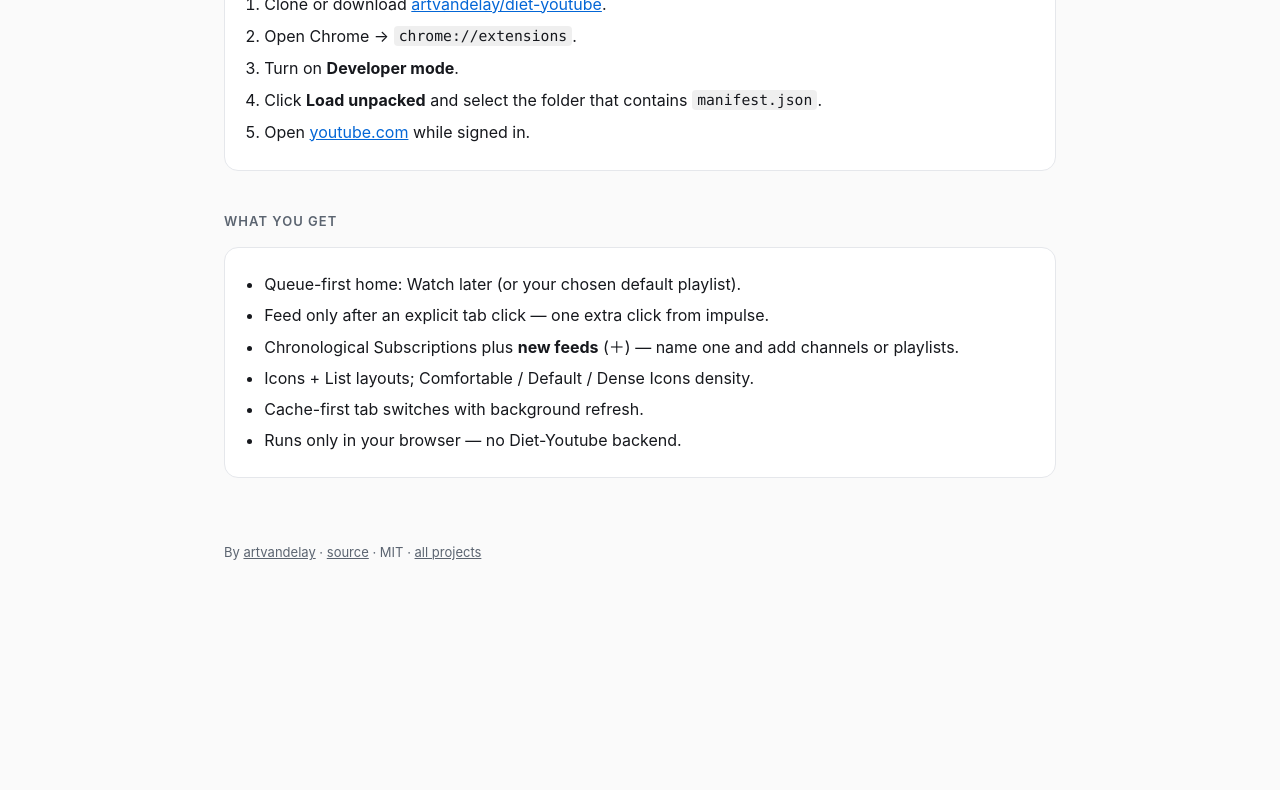
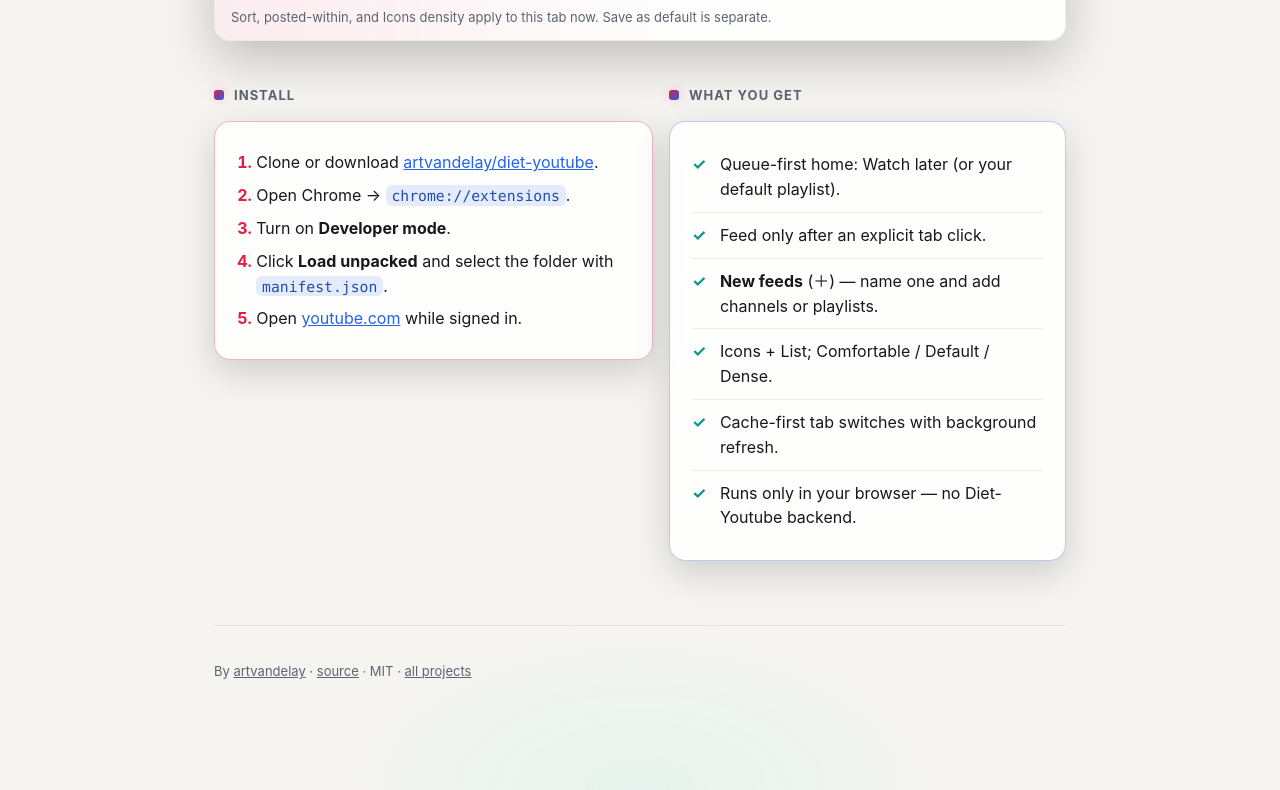
Before and after one commit to artvandelay/diet-youtube, a browser extension: page docs/index.html in a window 1280 px wide. Shown: the part 1897-2687 px from the top of the page. Before the commit the page ends 2568 px from the top, so only its background shows below. Drawn offline with Linux system fonts and the light colour scheme.

Commit message:
Polish Pages landing with color and layout
Soft gradient backdrop, accent chips, warmer cards, and a two-column
install/features section.

```diff
--- a/docs/index.html
+++ b/docs/index.html
@@ -12,19 +12,31 @@
 <link rel="canonical" href="https://artvandelay.github.io/diet-youtube/">
 <style>
   :root {
-    --bg: #0b0d10;
-    --fg: #e6e6e6;
-    --muted: #8a8f98;
-    --accent: #7cc4ff;
-    --card: #14171c;
-    --border: #232830;
-    --btn: #f2f2f2;
-    --btn-fg: #111;
+    --bg: #0a0b0f;
+    --fg: #f2f3f5;
+    --muted: #9aa3b2;
+    --accent: #ff4d6d;
+    --accent-2: #7c9cff;
+    --accent-3: #5eead4;
+    --card: rgba(22, 26, 34, 0.78);
+    --border: rgba(255,255,255,0.08);
+    --btn: linear-gradient(135deg, #ff4d6d, #ff7a59);
+    --btn-fg: #fff;
+    --glow: rgba(255, 77, 109, 0.28);
   }
   @media (prefers-color-scheme: light) {
     :root {
-      --bg: #fafafa; --fg: #16181d; --muted: #5b6470; --accent: #0366d6;
-      --card: #fff; --border: #e5e7eb; --btn: #16181d; --btn-fg: #fff;
+      --bg: #f6f4f1;
+      --fg: #16181d;
+      --muted: #5b6470;
+      --accent: #e11d48;
+      --accent-2: #2563eb;
+      --accent-3: #0d9488;
+      --card: rgba(255,255,255,0.86);
+      --border: rgba(22,24,29,0.08);
+      --btn: linear-gradient(135deg, #e11d48, #f97316);
+      --btn-fg: #fff;
+      --glow: rgba(225, 29, 72, 0.18);
     }
   }
   * { box-sizing: border-box; }
@@ -32,65 +44,145 @@
     margin: 0; padding: 0;
     background: var(--bg); color: var(--fg);
     font: 16px/1.55 -apple-system, BlinkMacSystemFont, "Segoe UI", system-ui, sans-serif;
+    min-height: 100%;
   }
-  main { max-width: 880px; margin: 0 auto; padding: 56px 24px 96px; }
+  body {
+    background:
+      radial-gradient(900px 480px at 12% -10%, rgba(255,77,109,0.22), transparent 55%),
+      radial-gradient(800px 420px at 95% 8%, rgba(124,156,255,0.18), transparent 50%),
+      radial-gradient(700px 380px at 50% 100%, rgba(94,234,212,0.10), transparent 45%),
+      var(--bg);
+  }
+  main { max-width: 900px; margin: 0 auto; padding: 56px 24px 96px; position: relative; }
+  .eyebrow {
+    display: inline-flex; align-items: center; gap: 8px;
+    font-size: 12px; font-weight: 650; letter-spacing: 0.08em; text-transform: uppercase;
+    color: var(--accent);
+    background: color-mix(in srgb, var(--accent) 12%, transparent);
+    border: 1px solid color-mix(in srgb, var(--accent) 28%, transparent);
+    padding: 6px 12px; border-radius: 999px; margin-bottom: 18px;
+  }
+  .eyebrow .dot {
+    width: 7px; height: 7px; border-radius: 50%;
+    background: var(--accent); box-shadow: 0 0 0 4px color-mix(in srgb, var(--accent) 22%, transparent);
+  }
   header h1 {
-    font-size: 34px; margin: 0 0 10px; font-weight: 650;
-    letter-spacing: -0.02em;
+    font-size: clamp(34px, 5vw, 46px); margin: 0 0 12px; font-weight: 750;
+    letter-spacing: -0.03em; line-height: 1.1;
+    background: linear-gradient(120deg, var(--fg) 20%, var(--accent-2) 55%, var(--accent) 95%);
+    -webkit-background-clip: text; background-clip: text; color: transparent;
   }
-  .tagline { color: var(--muted); font-size: 18px; margin: 0 0 28px; max-width: 40rem; }
-  .actions { display: flex; flex-wrap: wrap; gap: 12px; margin-bottom: 48px; }
+  .tagline { color: var(--muted); font-size: 18px; margin: 0 0 22px; max-width: 38rem; }
+  .chips { display: flex; flex-wrap: wrap; gap: 8px; margin: 0 0 28px; }
+  .chip {
+    font-size: 12px; font-weight: 600; color: var(--fg);
+    padding: 6px 11px; border-radius: 999px;
+    border: 1px solid var(--border);
+    background: color-mix(in srgb, var(--card) 80%, transparent);
+  }
+  .chip.r { border-color: color-mix(in srgb, var(--accent) 40%, var(--border)); color: color-mix(in srgb, var(--accent) 80%, var(--fg)); }
+  .chip.b { border-color: color-mix(in srgb, var(--accent-2) 40%, var(--border)); color: color-mix(in srgb, var(--accent-2) 85%, var(--fg)); }
+  .chip.g { border-color: color-mix(in srgb, var(--accent-3) 40%, var(--border)); color: color-mix(in srgb, var(--accent-3) 70%, var(--fg)); }
+  .actions { display: flex; flex-wrap: wrap; gap: 12px; margin-bottom: 52px; }
   .btn {
     display: inline-flex; align-items: center; gap: 8px;
     background: var(--btn); color: var(--btn-fg);
-    text-decoration: none; font-weight: 600; font-size: 14px;
-    padding: 10px 16px; border-radius: 999px;
+    text-decoration: none; font-weight: 650; font-size: 14px;
+    padding: 11px 18px; border-radius: 999px;
+    box-shadow: 0 10px 28px var(--glow);
+    transition: transform .15s ease, box-shadow .15s ease;
   }
+  .btn:hover { transform: translateY(-1px); box-shadow: 0 14px 34px var(--glow); }
   .btn.secondary {
     background: transparent; color: var(--fg);
     border: 1px solid var(--border);
+    box-shadow: none;
   }
-  .btn:hover { opacity: 0.92; }
+  .btn.secondary:hover { border-color: color-mix(in srgb, var(--accent-2) 45%, var(--border)); }
   h2 {
     font-size: 13px; text-transform: uppercase; letter-spacing: 0.08em;
-    color: var(--muted); font-weight: 600; margin: 40px 0 16px;
+    color: var(--muted); font-weight: 650; margin: 44px 0 16px;
+    display: flex; align-items: center; gap: 10px;
   }
-  .shots { display: grid; gap: 20px; }
+  h2::before {
+    content: ""; width: 10px; height: 10px; border-radius: 3px;
+    background: linear-gradient(135deg, var(--accent), var(--accent-2));
+    box-shadow: 0 0 12px var(--glow);
+  }
+  .shots { display: grid; gap: 22px; }
   figure {
     margin: 0; background: var(--card); border: 1px solid var(--border);
-    border-radius: 14px; overflow: hidden;
+    border-radius: 16px; overflow: hidden;
+    backdrop-filter: blur(10px);
+    box-shadow: 0 18px 50px rgba(0,0,0,0.22);
+    transition: border-color .18s ease, transform .18s ease;
+  }
+  figure:hover {
+    border-color: color-mix(in srgb, var(--accent-2) 35%, var(--border));
+    transform: translateY(-2px);
   }
   figure img { display: block; width: 100%; height: auto; }
   figcaption {
-    padding: 12px 16px; color: var(--muted); font-size: 13px;
+    padding: 13px 16px; color: var(--muted); font-size: 13px;
     border-top: 1px solid var(--border);
+    background: linear-gradient(90deg, color-mix(in srgb, var(--accent) 8%, transparent), transparent 55%);
+  }
+  .grid-2 { display: grid; gap: 16px; }
+  @media (min-width: 720px) {
+    .grid-2 { grid-template-columns: 1.05fr 0.95fr; }
   }
   .card {
     background: var(--card); border: 1px solid var(--border);
-    border-radius: 14px; padding: 18px 20px;
+    border-radius: 16px; padding: 20px 22px;
+    backdrop-filter: blur(10px);
+    box-shadow: 0 12px 36px rgba(0,0,0,0.16);
   }
+  .card.install { border-color: color-mix(in srgb, var(--accent) 25%, var(--border)); }
+  .card.features { border-color: color-mix(in srgb, var(--accent-2) 25%, var(--border)); }
   ol.install { margin: 0; padding-left: 1.2rem; }
-  ol.install li { margin: 0.45rem 0; }
+  ol.install li { margin: 0.5rem 0; }
+  ol.install li::marker { color: var(--accent); font-weight: 700; }
   code {
     font-family: ui-monospace, SFMono-Regular, Menlo, Consolas, monospace;
-    font-size: 0.92em; background: rgba(127,127,127,0.12);
-    padding: 0.1em 0.35em; border-radius: 4px;
+    font-size: 0.92em;
+    background: color-mix(in srgb, var(--accent-2) 12%, transparent);
+    color: color-mix(in srgb, var(--accent-2) 70%, var(--fg));
+    padding: 0.12em 0.4em; border-radius: 6px;
   }
-  ul.features { margin: 0; padding-left: 1.2rem; color: var(--fg); }
-  ul.features li { margin: 0.4rem 0; }
-  a { color: var(--accent); }
-  footer { margin-top: 64px; color: var(--muted); font-size: 13px; }
+  ul.features { margin: 0; padding: 0; list-style: none; }
+  ul.features li {
+    margin: 0; padding: 10px 0 10px 28px; position: relative;
+    border-bottom: 1px solid var(--border);
+  }
+  ul.features li:last-child { border-bottom: 0; }
+  ul.features li::before {
+    content: "✓"; position: absolute; left: 0; top: 10px;
+    color: var(--accent-3); font-weight: 700;
+  }
+  a { color: var(--accent-2); }
+  a:hover { color: var(--accent); }
+  footer {
+    margin-top: 64px; color: var(--muted); font-size: 13px;
+    padding-top: 22px; border-top: 1px solid var(--border);
+  }
   footer a { color: var(--muted); }
+  footer a:hover { color: var(--accent-2); }
 </style>
 </head>
 <body>
 <main>
   <header>
+    <div class="eyebrow"><span class="dot"></span> Chrome extension · digital diet</div>
     <h1>Diet-Youtube</h1>
     <p class="tagline">
-      A Chrome extension that replaces YouTube’s impulse Home with a queue-first reading surface.
+      Replace YouTube’s impulse Home with a queue-first reading surface.
       Watch later first. The algorithm stays one click away.
     </p>
+    <div class="chips">
+      <span class="chip r">Watch later home</span>
+      <span class="chip b">Custom feeds</span>
+      <span class="chip g">No backend</span>
+    </div>
     <div class="actions">
       <a class="btn" href="https://github.com/artvandelay/diet-youtube">Get the source on GitHub</a>
       <a class="btn secondary" href="https://github.com/artvandelay/diet-youtube#install-load-unpacked">Install guide</a>
@@ -113,27 +205,32 @@
     </figure>
   </div>
 
-  <h2>Install (Load unpacked)</h2>
-  <div class="card">
+  <div class="grid-2">
+    <div>
+      <h2>Install</h2>
+      <div class="card install">
         <ol class="install">
           <li>Clone or download <a href="https://github.com/artvandelay/diet-youtube">artvandelay/diet-youtube</a>.</li>
           <li>Open Chrome → <code>chrome://extensions</code>.</li>
           <li>Turn on <strong>Developer mode</strong>.</li>
-      <li>Click <strong>Load unpacked</strong> and select the folder that contains <code>manifest.json</code>.</li>
+          <li>Click <strong>Load unpacked</strong> and select the folder with <code>manifest.json</code>.</li>
           <li>Open <a href="https://www.youtube.com">youtube.com</a> while signed in.</li>
         </ol>
       </div>
-
+    </div>
+    <div>
       <h2>What you get</h2>
-  <div class="card">
+      <div class="card features">
         <ul class="features">
-      <li>Queue-first home: Watch later (or your chosen default playlist).</li>
-      <li>Feed only after an explicit tab click — one extra click from impulse.</li>
-      <li>Chronological Subscriptions plus <strong>new feeds</strong> (＋) — name one and add channels or playlists.</li>
-      <li>Icons + List layouts; Comfortable / Default / Dense Icons density.</li>
+          <li>Queue-first home: Watch later (or your default playlist).</li>
+          <li>Feed only after an explicit tab click.</li>
+          <li><strong>New feeds</strong> (＋) — name one and add channels or playlists.</li>
+          <li>Icons + List; Comfortable / Default / Dense.</li>
           <li>Cache-first tab switches with background refresh.</li>
           <li>Runs only in your browser — no Diet-Youtube backend.</li>
         </ul>
+      </div>
+    </div>
   </div>
 
   <footer>
```
Lines whose indentation alone changed are shown as unchanged.
